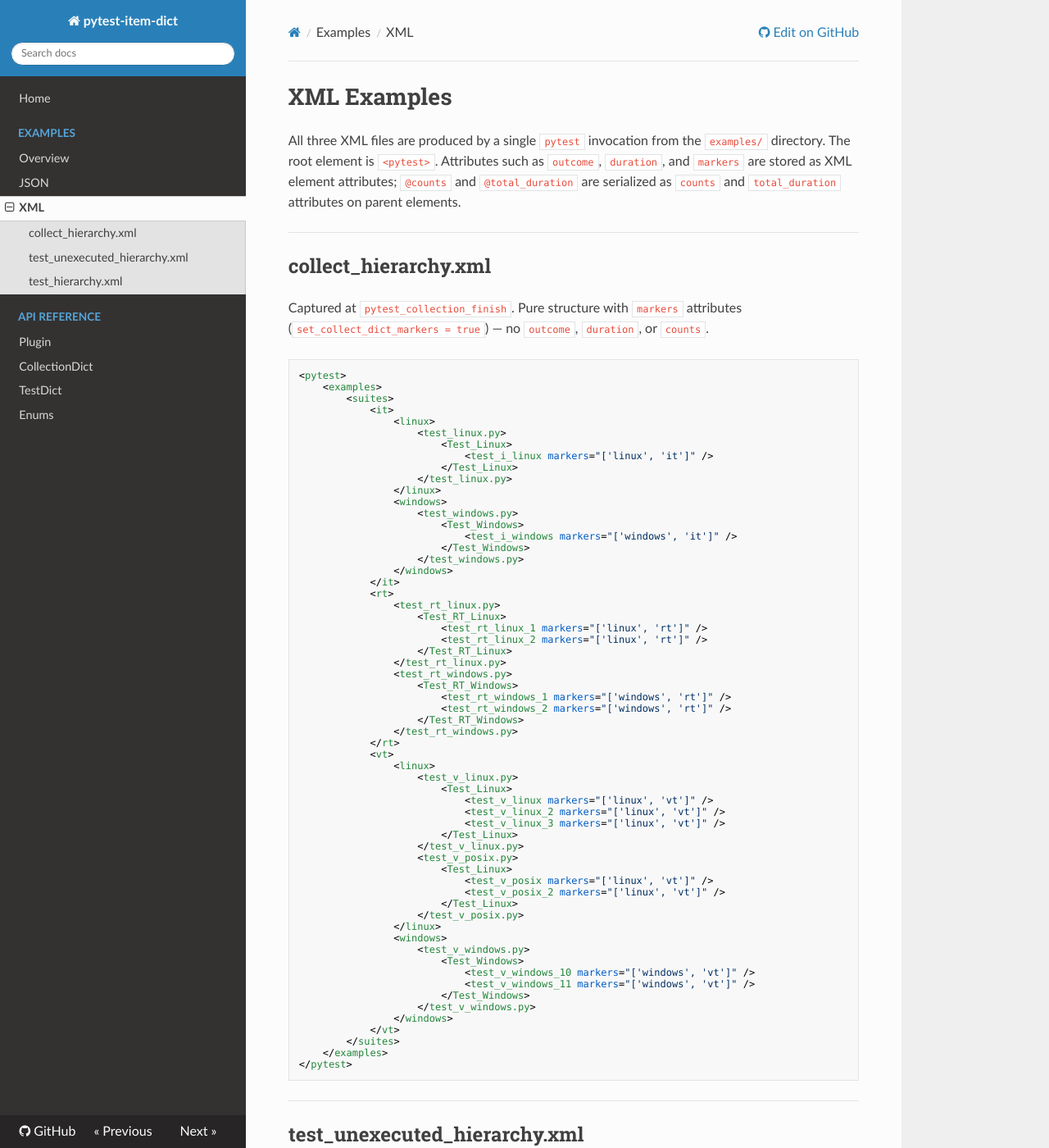
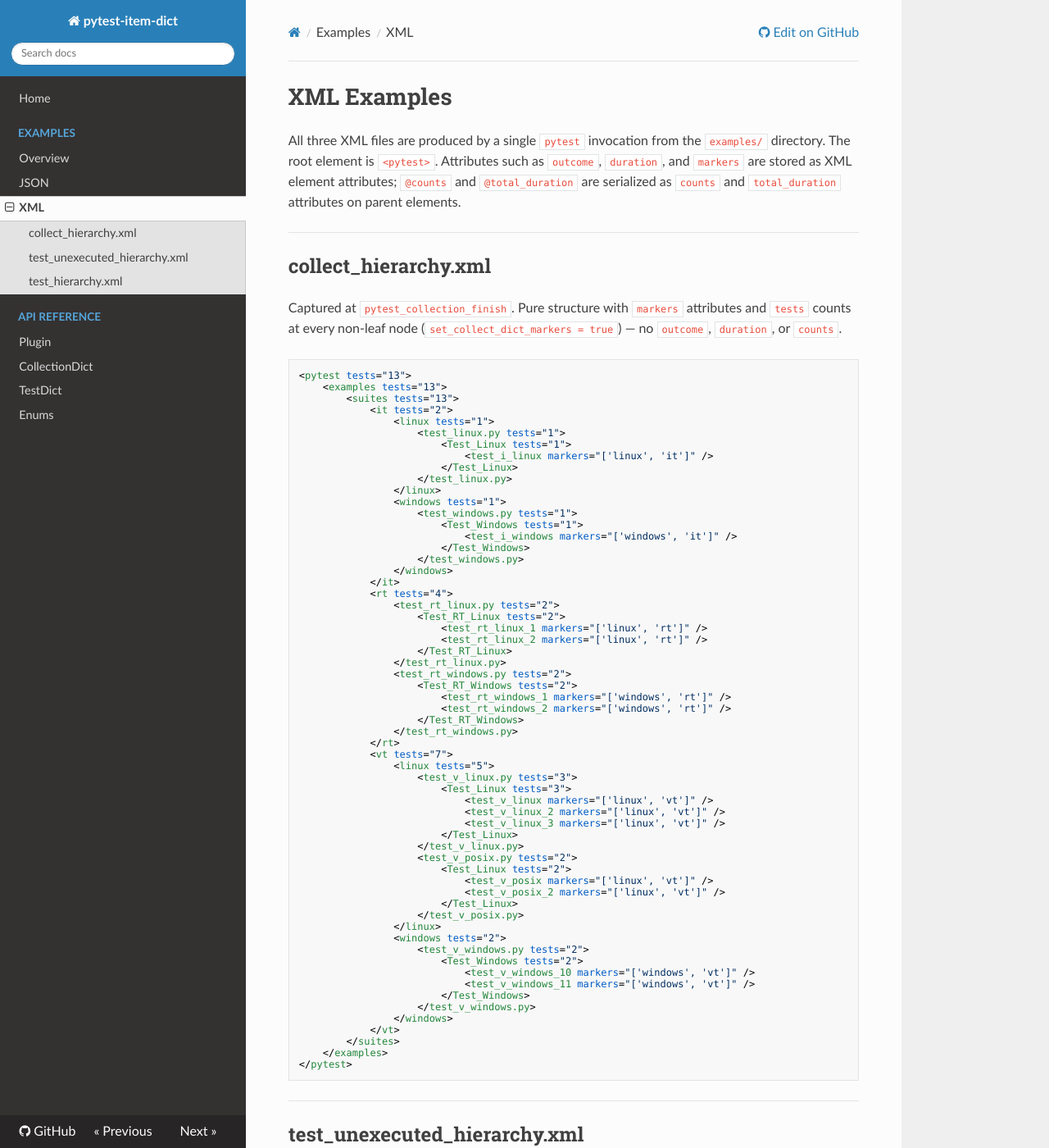
Before and after one commit to anogowski/pytest-item-dict, an MkDocs documentation site: the page built from docs/examples/xml.md, in a window 1280 px wide and 1400 px high. Shown: the whole window at 82% size. Built offline with MkDocs 1.6.1, drawn with Linux system fonts in a browser that asks for light colours; nearby versions of some CDN libraries.

Commit message:
fix: remove 3.15 official support, update examples

````diff
--- a/docs/examples/xml.md
+++ b/docs/examples/xml.md
@@ -11,61 +11,62 @@
 ## collect_hierarchy.xml
 
 Captured at `pytest_collection_finish`.  Pure structure with `markers` attributes
+and `tests` counts at every non-leaf node
 (`set_collect_dict_markers = true`) — no `outcome`, `duration`, or `counts`.
 
 ```xml
-<pytest>
-	<examples>
-		<suites>
-			<it>
-				<linux>
-					<test_linux.py>
-						<Test_Linux>
+<pytest tests="13">
+	<examples tests="13">
+		<suites tests="13">
+			<it tests="2">
+				<linux tests="1">
+					<test_linux.py tests="1">
+						<Test_Linux tests="1">
 							<test_i_linux markers="['linux', 'it']" />
 						</Test_Linux>
 					</test_linux.py>
 				</linux>
-				<windows>
-					<test_windows.py>
-						<Test_Windows>
+				<windows tests="1">
+					<test_windows.py tests="1">
+						<Test_Windows tests="1">
 							<test_i_windows markers="['windows', 'it']" />
 						</Test_Windows>
 					</test_windows.py>
 				</windows>
 			</it>
-			<rt>
-				<test_rt_linux.py>
-					<Test_RT_Linux>
+			<rt tests="4">
+				<test_rt_linux.py tests="2">
+					<Test_RT_Linux tests="2">
 						<test_rt_linux_1 markers="['linux', 'rt']" />
 						<test_rt_linux_2 markers="['linux', 'rt']" />
 					</Test_RT_Linux>
 				</test_rt_linux.py>
-				<test_rt_windows.py>
-					<Test_RT_Windows>
+				<test_rt_windows.py tests="2">
+					<Test_RT_Windows tests="2">
 						<test_rt_windows_1 markers="['windows', 'rt']" />
 						<test_rt_windows_2 markers="['windows', 'rt']" />
 					</Test_RT_Windows>
 				</test_rt_windows.py>
 			</rt>
-			<vt>
-				<linux>
-					<test_v_linux.py>
-						<Test_Linux>
+			<vt tests="7">
+				<linux tests="5">
+					<test_v_linux.py tests="3">
+						<Test_Linux tests="3">
 							<test_v_linux markers="['linux', 'vt']" />
 							<test_v_linux_2 markers="['linux', 'vt']" />
 							<test_v_linux_3 markers="['linux', 'vt']" />
 						</Test_Linux>
 					</test_v_linux.py>
-					<test_v_posix.py>
-						<Test_Linux>
+					<test_v_posix.py tests="2">
+						<Test_Linux tests="2">
 							<test_v_posix markers="['linux', 'vt']" />
 							<test_v_posix_2 markers="['linux', 'vt']" />
 						</Test_Linux>
 					</test_v_posix.py>
 				</linux>
-				<windows>
-					<test_v_windows.py>
-						<Test_Windows>
+				<windows tests="2">
+					<test_v_windows.py tests="2">
+						<Test_Windows tests="2">
 							<test_v_windows_10 markers="['windows', 'vt']" />
 							<test_v_windows_11 markers="['windows', 'vt']" />
 						</Test_Windows>
--- a/pyproject.toml
+++ b/pyproject.toml
@@ -47,7 +47,6 @@
 	"Programming Language :: Python :: 3.12",
 	"Programming Language :: Python :: 3.13",
 	"Programming Language :: Python :: 3.14",
-	"Programming Language :: Python :: 3.15",
 	"Programming Language :: Python :: 3 :: Only",
 	"Programming Language :: Python :: Implementation :: CPython",
 	"Programming Language :: Python :: Implementation :: PyPy",
````
Also changed, not shown: docs/examples/json.md (+48 -24 lines), 1 other file.
